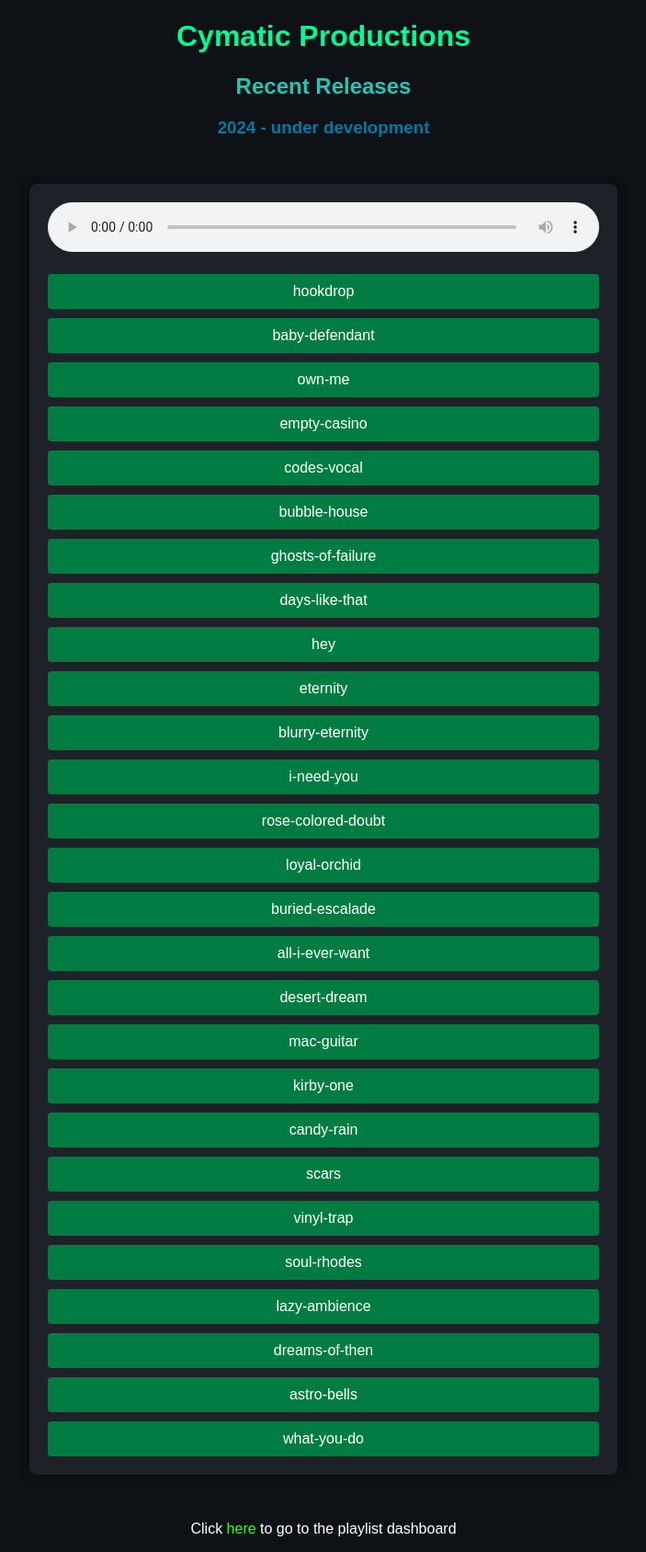
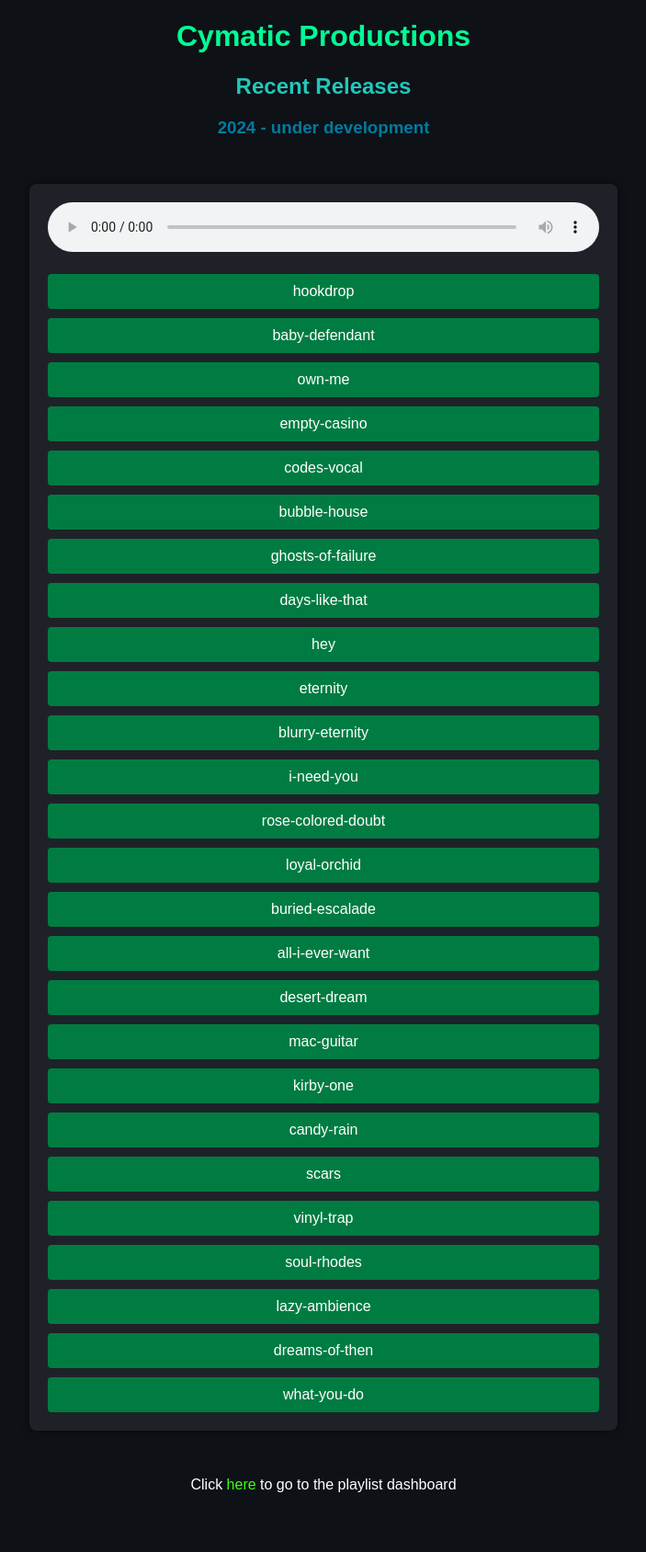
Before and after one commit to cymatic-productions/html.js.playlist, a Jekyll site: the page built from playlists/recent-releases.md, in a window 1280 px wide. Shown: the whole page at 92% size, without its empty margins (288-991 px from the left). Built offline with Jekyll 4.4.1, drawn with Linux system fonts in a browser that asks for light colours; after the commit the page ends 1640 px from its top, so only the background shows below that.

Commit message:
removed astro-bells

```diff
--- a/playlists/recent-releases.md
+++ b/playlists/recent-releases.md
@@ -29,7 +29,7 @@ songs: [
     soul-rhodes,
     lazy-ambience,
     dreams-of-then,
-    astro-bells,
+    # astro-bells,
     what-you-do,
 ]
 ---
```
